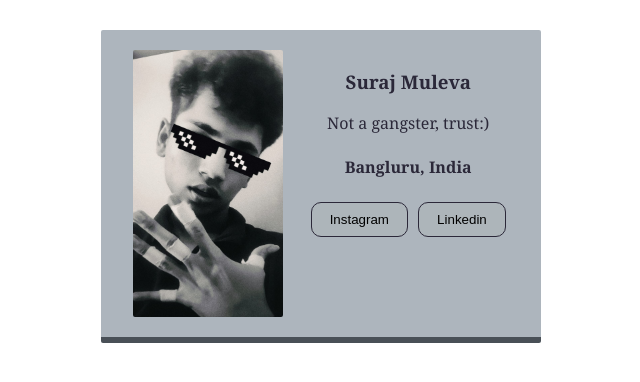
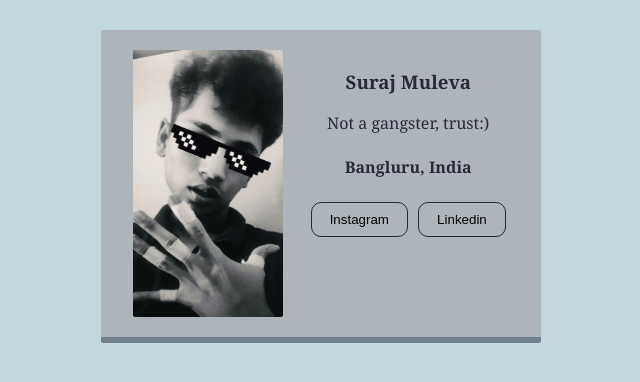
Before and after one commit to chario100/Gangster-Card, a website built with Vite: page index.html in a window 1280 px wide. Shown: the whole page, without its empty margins (319-959 px from the left). Built offline with nearby package versions, Linux system fonts and the light colour scheme.

Commit message:
Update styles.css
sfsfsf

```diff
--- a/styles.css
+++ b/styles.css
@@ -5,6 +5,7 @@ body {
     Find a web safe font you like, and add it
     to your card.
     */
+    background-color: rgb(195, 216, 221);
     font-family: Cambria, Cochin, Georgia, Times, 'Times New Roman', serif;
 }
 
@@ -23,8 +24,8 @@ body {
     color: #2b2839;
     text-align: center;
 
-    background: #adb5bd;
-    border-bottom: 6px solid #495057;
+    background: #ADB5BA;
+    border-bottom: 6px solid #73818f;
 
     border-radius:2px ;
 
```
